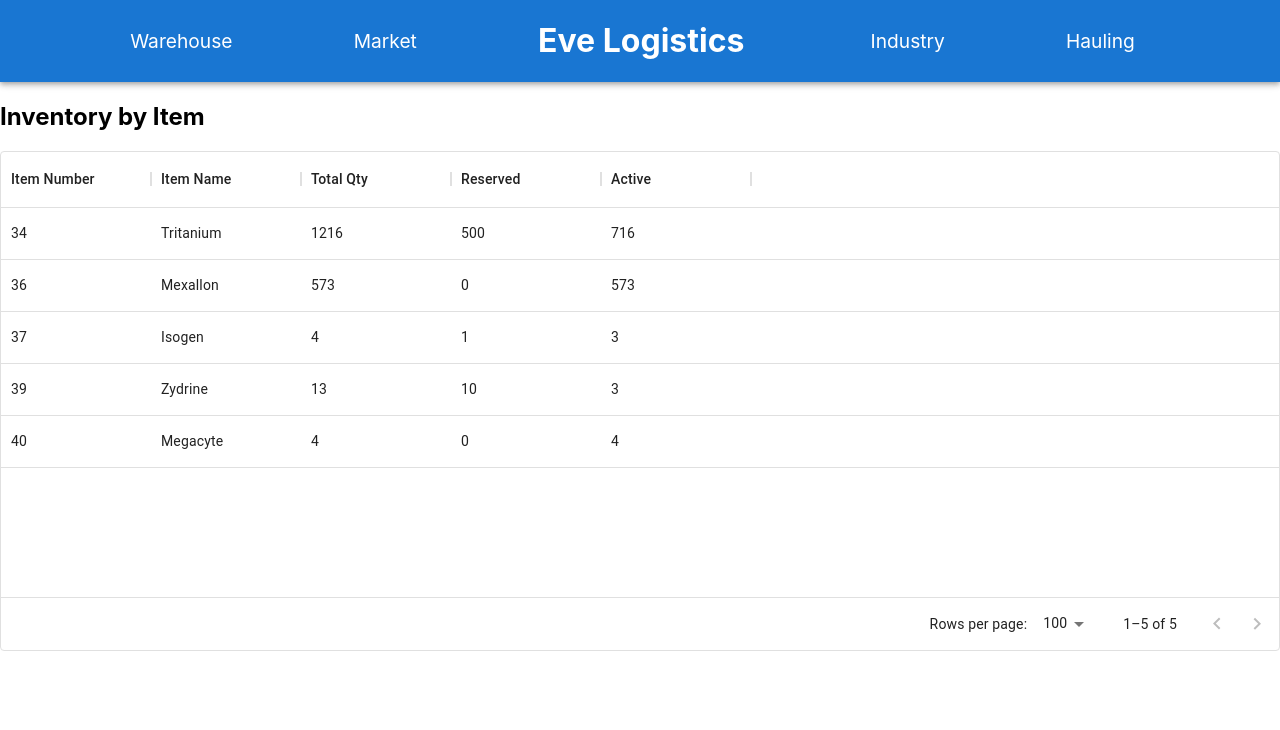
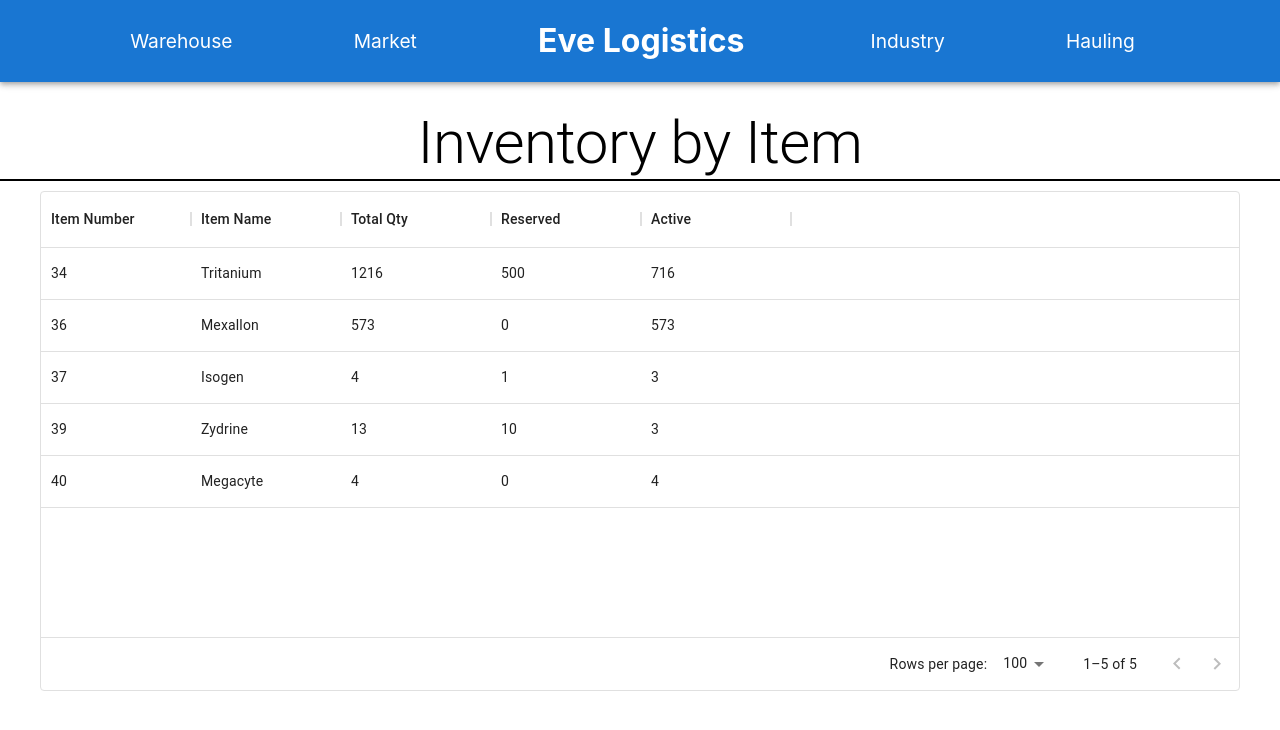
Before and after one commit to Revivedaniel/EveLogistics-Frontend, a React (Create React App) app in the folder eve-logistics-frontend/: page /warehouse/inventory-by-item in a window 1280 px wide. Shown: the top 730 px of the page. Built offline with nearby package versions, Linux system fonts and the light colour scheme.

Commit message:
Styled the Generic Table to be centered

```diff
--- a/eve-logistics-frontend/src/warehouse/InventoryByItem.tsx
+++ b/eve-logistics-frontend/src/warehouse/InventoryByItem.tsx
@@ -3,6 +3,8 @@ import { useState, useEffect } from 'react';
 import GenericTable from "./tables/GenericTable";
 import ItemInventory from './tables/ItemInventory';
 import { ItemInventoryRow, ItemTableRow } from './warehouse.model';
+import css from "./tables/ItemInventory.module.css";
+import GenericTasks from '../general/GenericTasks';
 
 // update references to this data when replacing with state
 const rows: ItemTableRow[] = [
@@ -44,7 +46,7 @@ export default function InventoryByItem() {
   });
 
     return <>
-        <h2>Inventory by Item</h2>
-        {selection ? <ItemInventory rows={itemRows} setSelection={setSelection} itemName={rows[selection[0]].itemName} /> : <GenericTable rows={rows} columns={columns} setSelection={setSelection} />}
+        <GenericTasks heading="Inventory by Item"/>
+        {selection ? <ItemInventory rows={itemRows} setSelection={setSelection} itemName={rows[selection[0]].itemName} /> : <div className={css.container}><GenericTable rows={rows} columns={columns} setSelection={setSelection} /></div>}
     </>
 }
```
